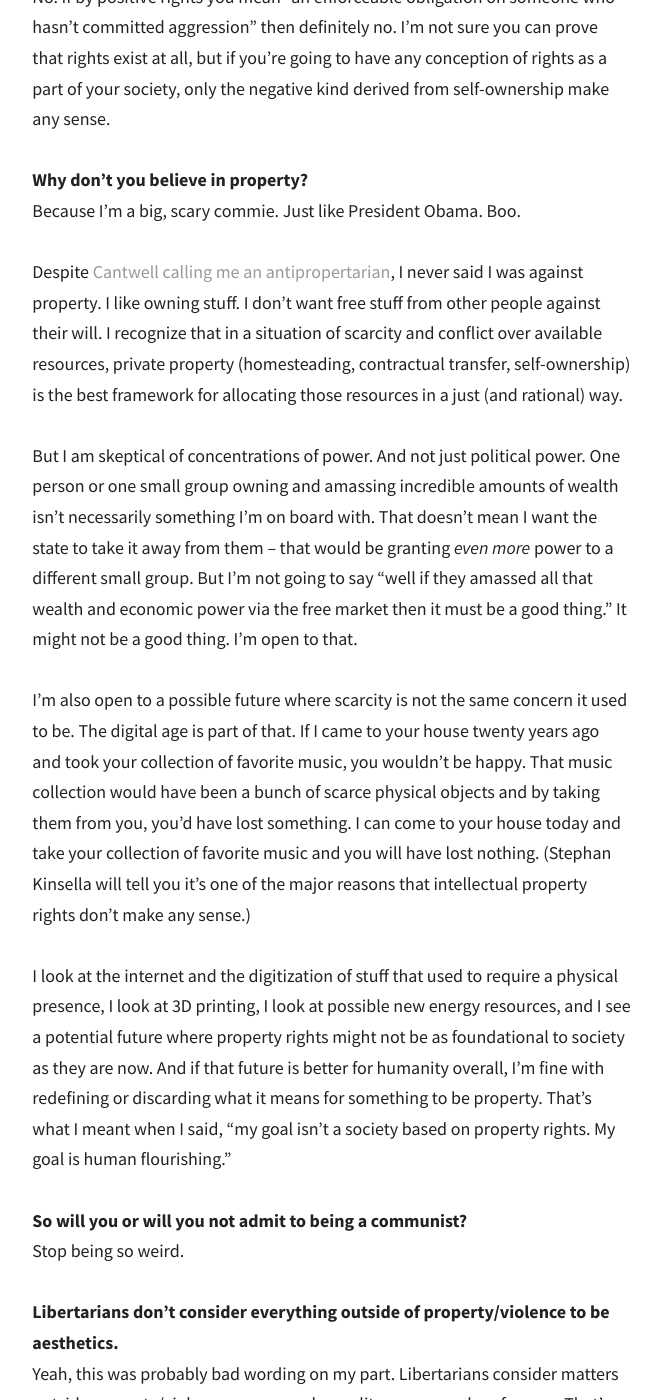
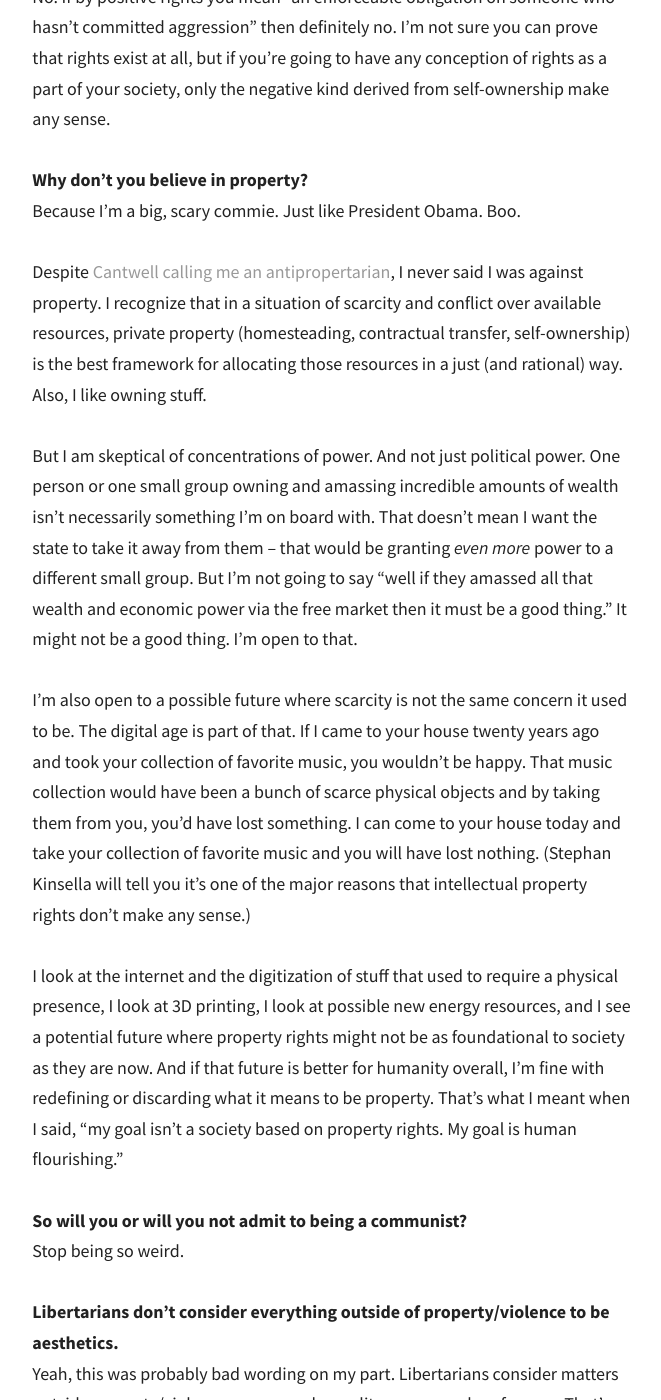
Before and after one commit to moyer/moyer.github.com, a Jekyll site: the page built from _posts/2014-04-22-limits-of-libertarianism-responses.md, in a window 1280 px wide and 1400 px high, scrolled down 1250 px. Shown: the whole window, without its empty margins (308-969 px from the left). Built offline with Jekyll 4.4.1, drawn with Linux system fonts in a browser that asks for light colours; Markdown is read by kramdown in place of the engine named in the settings.

Commit message:
sentence changes via Paul for "Limits of Libertarianism - Responses"

```diff
--- a/_posts/2014-04-22-limits-of-libertarianism-responses.md
+++ b/_posts/2014-04-22-limits-of-libertarianism-responses.md
@@ -18,13 +18,13 @@ No. If by positive rights you mean "an enforceable obligation on someone who has
 **Why don't you believe in property?**
 Because I'm a big, scary commie. Just like President Obama. Boo.
 
-Despite [Cantwell calling me an antipropertarian](http://www.christophercantwell.com/2014/04/20/will-moyer-adding-libertarianism/), I never said I was against property. I like owning stuff. I don't want free stuff from other people against their will. I recognize that in a situation of scarcity and conflict over available resources, private property (homesteading, contractual transfer, self-ownership) is the best framework for allocating those resources in a just (and rational) way.
+Despite [Cantwell calling me an antipropertarian](http://www.christophercantwell.com/2014/04/20/will-moyer-adding-libertarianism/), I never said I was against property. I recognize that in a situation of scarcity and conflict over available resources, private property (homesteading, contractual transfer, self-ownership) is the best framework for allocating those resources in a just (and rational) way. Also, I like owning stuff.
 
 But I am skeptical of concentrations of power. And not just political power. One person or one small group owning and amassing incredible amounts of wealth isn't necessarily something I'm on board with. That doesn't mean I want the state to take it away from them -- that would be granting *even more* power to a different small group. But I'm not going to say "well if they amassed all that wealth and economic power via the free market then it must be a good thing." It might not be a good thing. I'm open to that.
 
 I'm also open to a possible future where scarcity is not the same concern it used to be. The digital age is part of that. If I came to your house twenty years ago and took your collection of favorite music, you wouldn't be happy. That music collection would have been a bunch of scarce physical objects and by taking them from you, you'd have lost something. I can come to your house today and take your collection of favorite music and you will have lost nothing. (Stephan Kinsella will tell you it's one of the major reasons that intellectual property rights don't make any sense.)
 
-I look at the internet and the digitization of stuff that used to require a physical presence, I look at 3D printing, I look at possible new energy resources, and I see a potential future where property rights might not be as foundational to society as they are now. And if that future is better for humanity overall, I'm fine with redefining or discarding what it means for something to be property. That's what I meant when I said, "my goal isn't a society based on property rights. My goal is human flourishing."
+I look at the internet and the digitization of stuff that used to require a physical presence, I look at 3D printing, I look at possible new energy resources, and I see a potential future where property rights might not be as foundational to society as they are now. And if that future is better for humanity overall, I'm fine with redefining or discarding what it means to be property. That's what I meant when I said, "my goal isn't a society based on property rights. My goal is human flourishing."
 
 **So will you or will you not admit to being a communist?**
 Stop being so weird.
```
